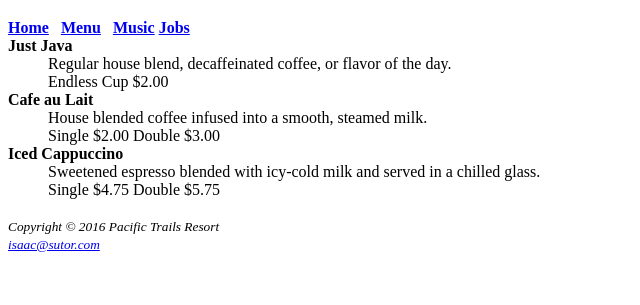
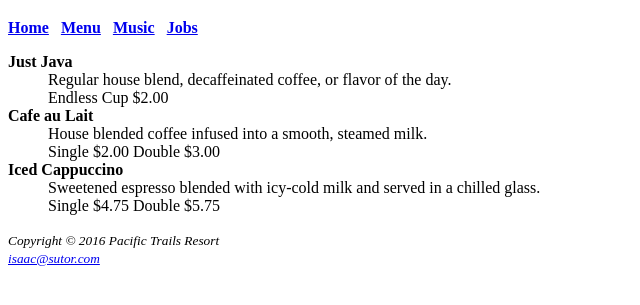
Before and after one commit to isaacsutor/undergrad_projects, a plain HTML site: page JavaJamSutor/menu.html in a window 1280 px wide. Shown: the part 61-366 px from the top of the page, without its empty margins (0-640 px from the left). Drawn offline with Linux system fonts and the light colour scheme.

Commit message:
final format fix

```diff
--- a/JavaJamSutor/menu.html
+++ b/JavaJamSutor/menu.html
@@ -12,11 +12,12 @@
   <b>
      <a href="index.html">Home</a> &nbsp;
      <a href="menu.html">Menu</a> &nbsp;
-	 <a href="music.html">Music</a>
+	 <a href="music.html">Music</a> &nbsp;
 	 <a href="jobs.html">Jobs</a>
   </b>
 </nav>
 <main>
+<p>
 	<dt><strong>Just Java</strong></dt>
 	<dd>Regular house blend, decaffeinated coffee, or flavor of the day.<br>
 	Endless Cup $2.00</dd>
@@ -25,7 +26,8 @@
 	Single $2.00 Double $3.00</dd>
 	<dt><strong>Iced Cappuccino</strong></dt>
 	<dd>Sweetened espresso blended with icy-cold milk and served in a chilled glass.<br>
-	Single $4.75 Double $5.75</dd><br>
+	Single $4.75 Double $5.75</dd>
+	</p>
 </main>
 <footer>
   <small><i>Copyright &copy; 2016 Pacific Trails Resort</i></small><br>
```
